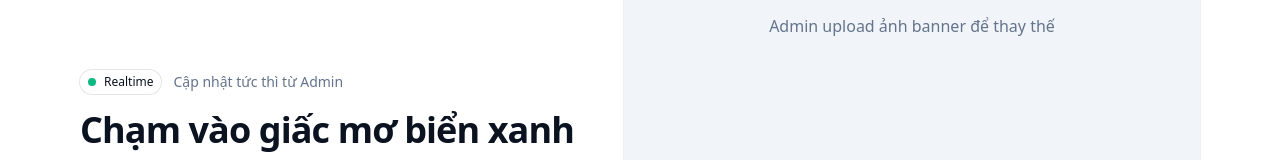
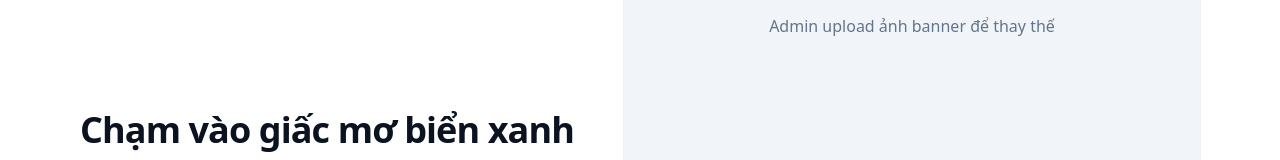
Before and after one commit to quanghien-collab/ocean-dream-travel-cms, a Next.js app: page / in a window 1280 px wide. Shown: the part 275-435 px from the top of the page. Built offline with nearby package versions, Linux system fonts and the light colour scheme; no server answers; the database is empty.

Commit message:
remove realtime badge on homepage

```diff
--- a/app/admin/tours/page.tsx
+++ b/app/admin/tours/page.tsx
@@ -79,7 +79,6 @@ export default function AdminToursPage() {
     setMsg(null);
     const { error } = await sb.from("tours").upsert(t);
     if (error) setMsg(error.message);
-    else setMsg("Đã lưu. Website cập nhật realtime.");
     setEditing(null);
     setCreating(false);
   }
--- a/app/page.tsx
+++ b/app/page.tsx
@@ -80,13 +80,6 @@ export default function HomePage() {
         <div className="container-od py-14">
           <div className="flex flex-col gap-6 md:flex-row md:items-end md:justify-between">
             <div className="max-w-2xl">
-              <div className="flex items-center gap-3">
-                <LiveBadge />
-                <span className="text-sm text-slate-500">
-                  Cập nhật tức thì từ Admin
-                </span>
-              </div>
-
               <h1 className="mt-4 text-4xl font-semibold tracking-tight">
                 {settings?.hero_title ?? "Chạm vào giấc mơ biển xanh"}
               </h1>
```
